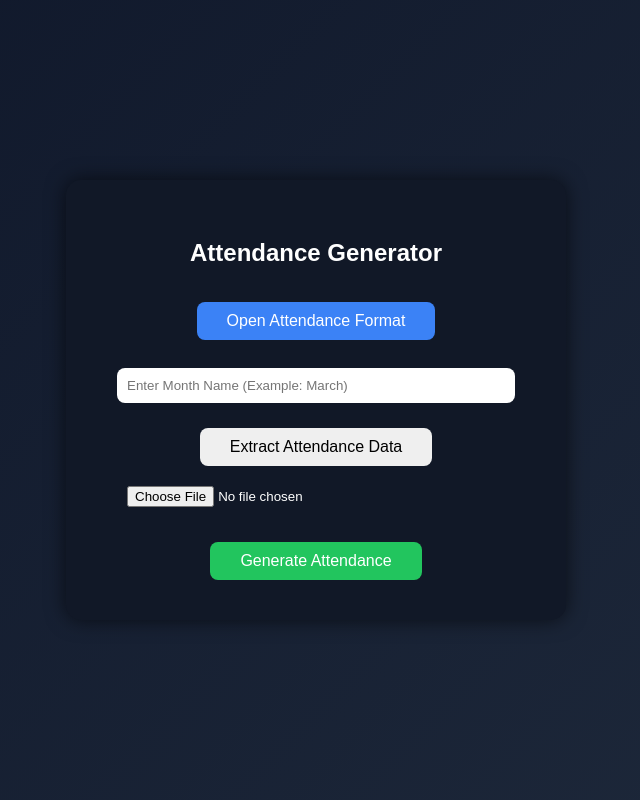
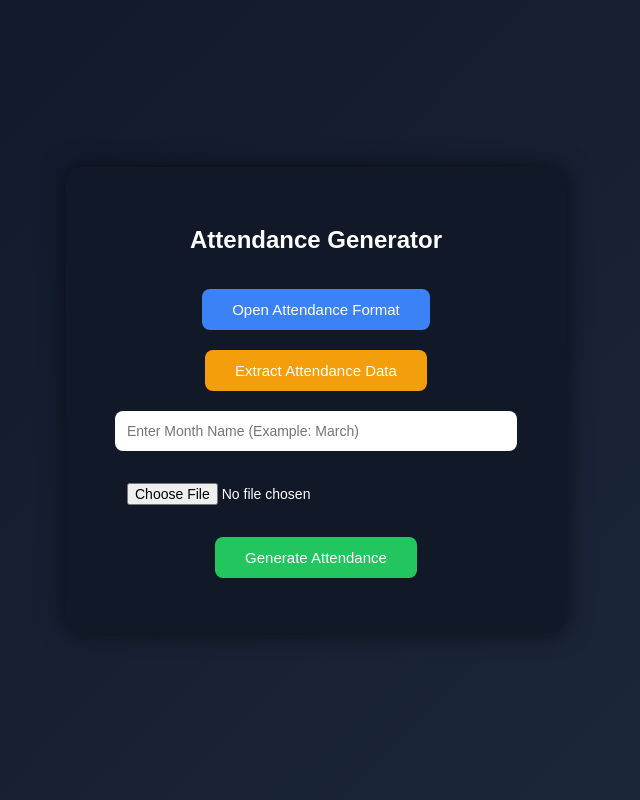
Before and after one commit to chandrachandhu/Attendance-Web-App, a Flask app: page / in a window 1280 px wide. Shown: the whole page, without its empty margins (324-964 px from the left). Run offline with Flask 3, Linux system fonts and the light colour scheme.

Commit message:
Update index.html

```diff
--- a/templates/index.html
+++ b/templates/index.html
@@ -9,7 +9,7 @@
 
 body{
 background: linear-gradient(135deg,#0f172a,#1e293b);
-font-family: Arial;
+font-family: Arial, Helvetica, sans-serif;
 color:white;
 display:flex;
 justify-content:center;
@@ -24,28 +24,30 @@ padding:40px;
 border-radius:15px;
 text-align:center;
 width:420px;
-box-shadow:0 0 20px rgba(0,0,0,0.6);
+box-shadow:0 0 25px rgba(0,0,0,0.6);
 }
 
 h2{
-margin-bottom:20px;
+margin-bottom:25px;
 }
 
 input{
 width:90%;
-padding:10px;
+padding:12px;
 margin:10px 0;
 border-radius:8px;
 border:none;
+font-size:14px;
 }
 
 button{
-padding:10px 30px;
-margin-top:15px;
+padding:12px 30px;
+margin-top:10px;
 border:none;
 border-radius:8px;
-font-size:16px;
+font-size:15px;
 cursor:pointer;
+transition:0.3s;
 }
 
 .generate{
@@ -56,13 +58,46 @@ color:white;
 .sheet{
 background:#3b82f6;
 color:white;
+margin-bottom:10px;
+}
+
+.extract{
+background:#f59e0b;
+color:white;
+margin-bottom:10px;
 }
 
 button:hover{
 opacity:0.9;
+transform:scale(1.05);
+}
+
+.status{
+margin-top:15px;
+font-size:14px;
+color:#9ca3af;
 }
 
 </style>
+
+<script>
+
+function extractData(){
+
+document.getElementById("status").innerText="Extracting data from sheet...";
+
+fetch("/extract")
+.then(res => res.text())
+.then(data=>{
+document.getElementById("status").innerText=data;
+})
+.catch(()=>{
+document.getElementById("status").innerText="Error extracting data";
+})
+
+}
+
+</script>
 
 </head>
 
@@ -77,27 +112,24 @@ opacity:0.9;
 <button class="sheet">Open Attendance Format</button>
 </a>
 
-<br><br>
+<br>
+
+<!-- Extract button -->
+<button class="extract" onclick="extractData()">Extract Attendance Data</button>
 
 <form action="/generate" method="post" enctype="multipart/form-data">
 
 <input type="text" name="filename"
 placeholder="Enter Month Name (Example: March)" required>
-<button onclick="extractData()">Extract Attendance Data</button>
 
-<script>
-function extractData(){
-    fetch("/extract")
-    .then(res => res.text())
-    .then(data => alert(data))
-}
-</script>
 <input type="file" name="file" required>
 
 <button class="generate">Generate Attendance</button>
 
 </form>
 
+<div class="status" id="status"></div>
+
 </div>
 
 </body>
```
